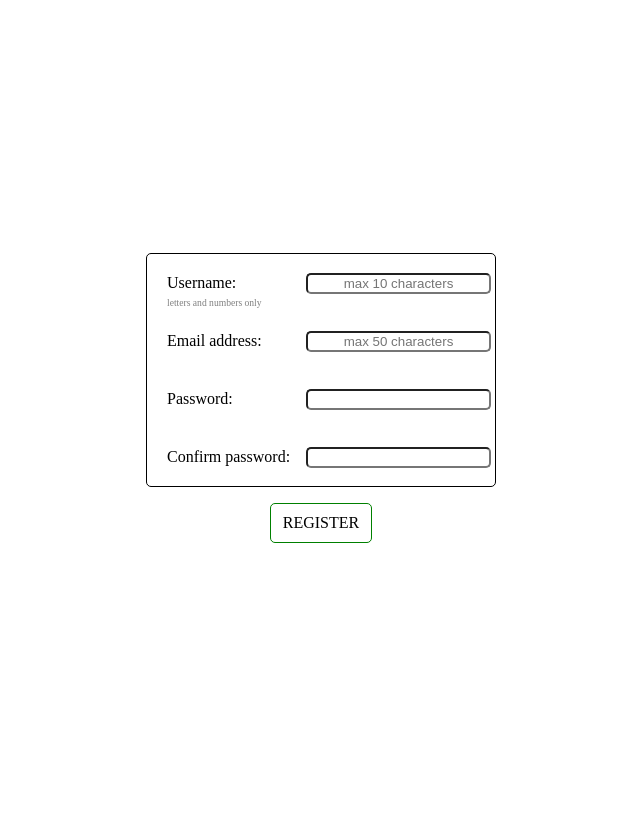
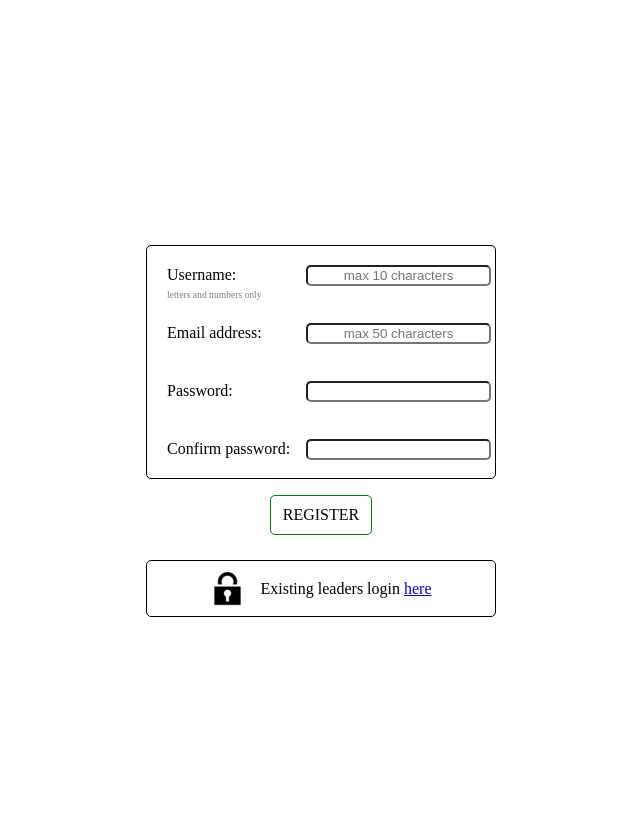
Before and after one commit to Vadimster/zombiezed, a PHP site: page / in a window 1280 px wide. Shown: the whole page, without its empty margins (319-959 px from the left). After the commit the page ends 617 px from the top, so only its background shows below. Run offline with PHP 8.4, Linux system fonts and the light colour scheme.

Commit message:
login section added on index.php

```diff
--- a/index.php
+++ b/index.php
@@ -1,17 +1,5 @@
 <?php
 session_start();
-
-
- //$_SESSION['value'] = 10;
- //print $_SESSION['value'];
-
-/*
-if (isset($_SESSION)){
-   	print "Session is in progress";
-} else {
-	print "Session not started";
-}
-*/
 
 ?>
 <HTML>
@@ -58,6 +46,10 @@ if (isset($_SESSION)){
 							<br />
 					</form>
 					<div id="register-button" onclick="signupRegister()">REGISTER</div>
+					<div id="player-login">
+						<div id="player-login-icon"></div>
+						<div id="player-login-text">Existing leaders login <a href="#">here</a></div>
+					</div>
 
 
 
--- a/styles/signup.css
+++ b/styles/signup.css
@@ -1,3 +1,12 @@
+html,
+body {
+  height: 100%;
+}
+
+body {
+  margin: 0;
+}
+
 
 ::-webkit-input-placeholder {
    text-align: center;
@@ -118,3 +127,20 @@ div.form-check-status{
 
 
 }
+
+#player-login{
+  display: flex;
+  justify-content: center;
+  align-items: center;
+  margin-top: 25px;
+  padding: 10px;
+  border: 1px solid black;
+  border-radius: 5px;
+}
+
+#player-login-icon{
+  width: 35px;
+  height: 35px;
+  background-image: url("../img/signup/padlock.png");
+  margin-right: 15px;
+}
```
Also changed, not shown: img/signup/padlock.png (added).
